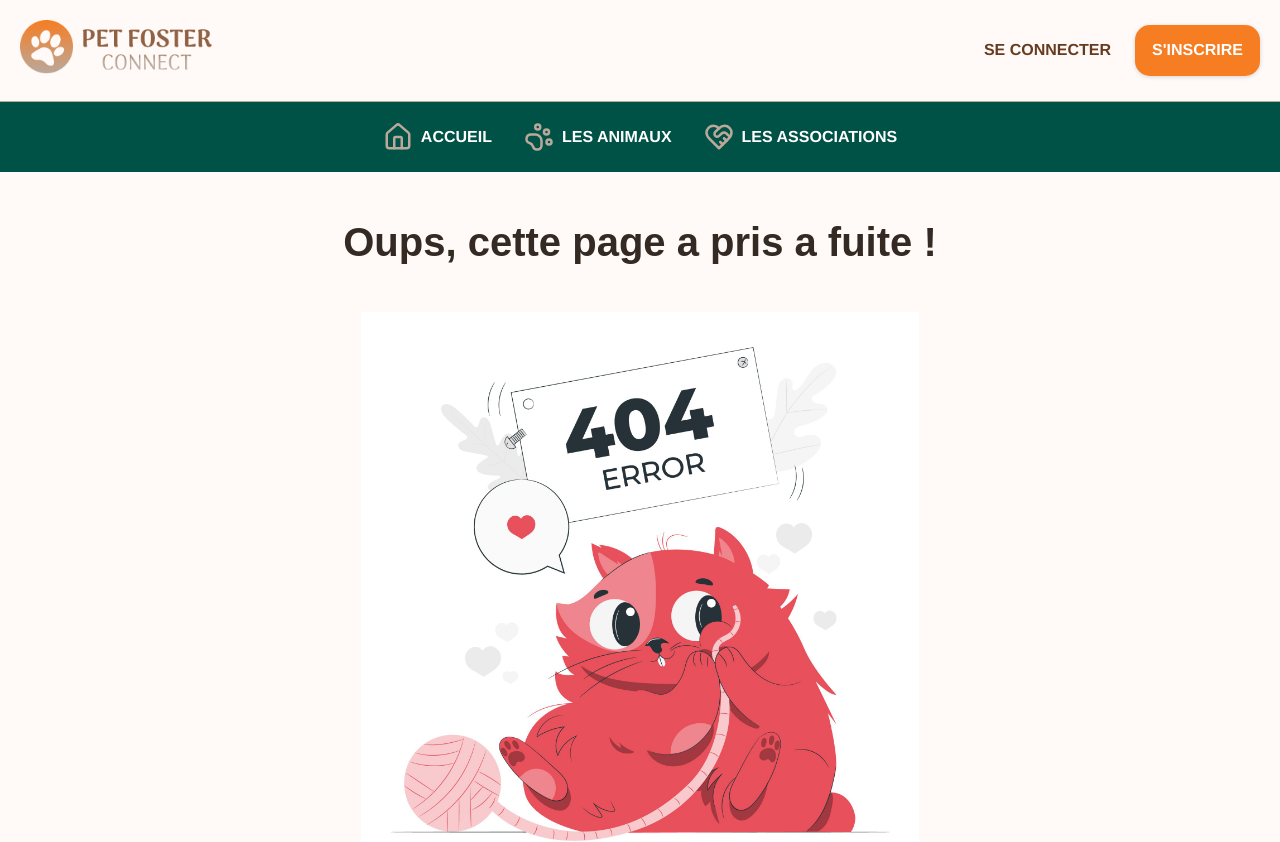
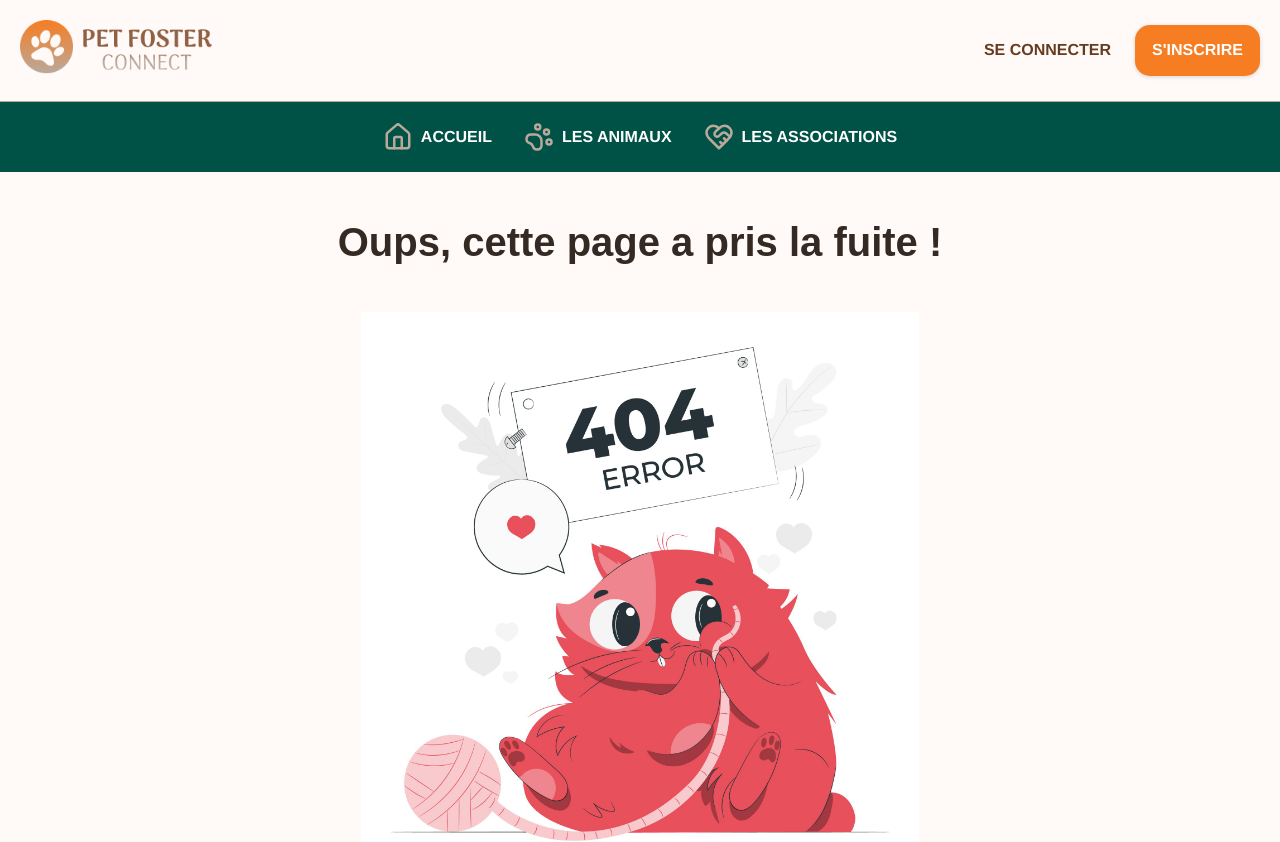
Before and after one commit to SloanGa/PetFosterConnect, a React (Vite) app: page /erreur in a window 1280 px wide. Shown: the top 842 px of the page. Built offline with nearby package versions, Linux system fonts and the light colour scheme; a web font is replaced by a local one.

Commit message:
fix missing l in 404

```diff
--- a/src/Pages/Erreur/Erreur.tsx
+++ b/src/Pages/Erreur/Erreur.tsx
@@ -18,7 +18,7 @@ const Erreur = () => {
 			</Helmet>
 			<Header />
 			<main className="container">
-				<h1 className="main__title">Oups, cette page a pris a fuite ! </h1>
+				<h1 className="main__title">Oups, cette page a pris la fuite ! </h1>
 				<img className="image__404" src="public/3818850.jpg" alt="" />
 				<p className="text__404">
 					Il semble que la page que vous cherchez ait trouvé une famille
```
